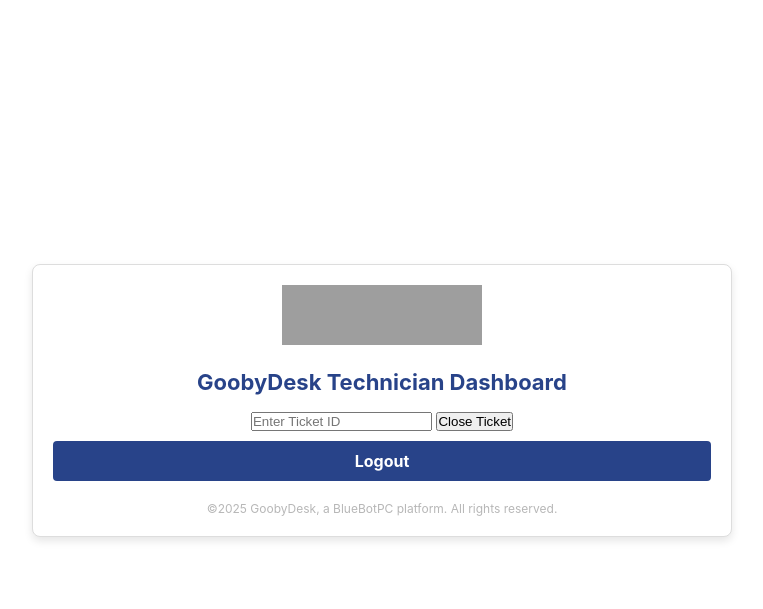
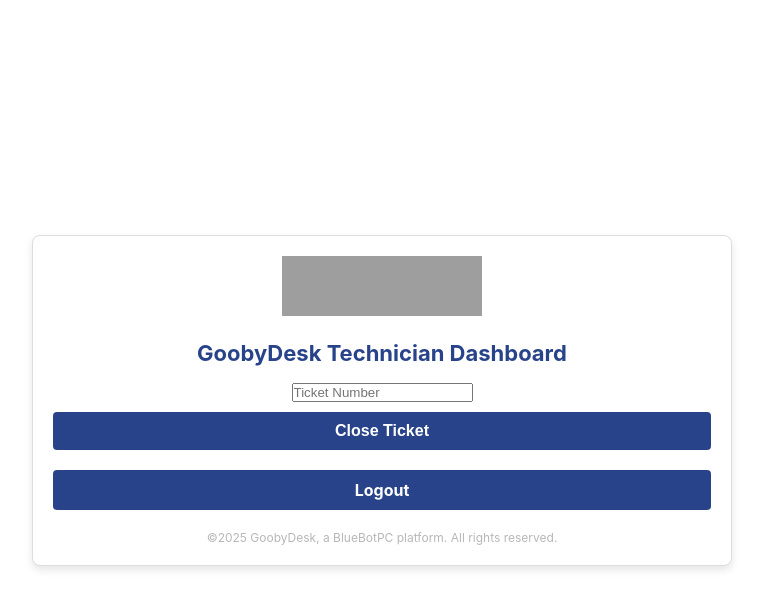
Before and after one commit to bluebotpc/BlueDesk, a Flask app: template templates/dashboard.html in a window 1280 px wide. Shown: the top 609 px of the page, without its empty margins (258-1021 px from the left). Run offline with Flask 3, Linux system fonts and the light colour scheme; the template is opened without the code that fills it, so the values that code supplies are empty; grey boxes are pictures that could not be loaded.

Commit message:
FEATURE - Close Tickets
Tickets can now be closed from the dashboard via javascript button.

```diff
--- a/app.py
+++ b/app.py
@@ -132,7 +132,7 @@
 
 
                     if not ticket_id:
-                        continue  # Skip if no valid ticket ID is found
+                        continue  # Skip if no valid ticket-id is found
 
                     body = extract_email_body(msg)
 
@@ -144,7 +144,7 @@
                             print(f"INFO - Updated ticket {ticket_id} with reply from {from_email}")
                             break
 
-        #save_tickets(tickets) # Commenting this out to prevent constant writing to the json file.
+        #save_tickets(tickets) # Commenting this out to prevent constant writing to the tickets.json file.
         mail.logout()
         print("INFO - Email fetch job completed.")
     except Exception as e:
@@ -158,7 +158,8 @@
 
 threading.Thread(target=background_email_monitor, daemon=True).start()
 
-# Routes
+# BELOW THIS LINE IS RESERVED FOR FLASK APP ROUTES
+# This is the "default" route for the home/index/landing page. This is where users submit a ticket.
 @app.route("/", methods=["GET", "POST"])
 def home():
     if request.method == "POST":
@@ -181,17 +182,18 @@
             "notes": []
         }
 
-        tickets = load_tickets()
+        tickets = load_tickets() # Load the ticket-db into memory via a read operation.
         tickets.append(new_ticket)
-        save_tickets(tickets)
+        save_tickets(tickets) # Writes the new ticket into the tickets.json file.
 
-        # Craft the initial email format. This will be updated to
+        # Craft the initial email format. This will eventually be updated to support HTML email signatures.
         send_email(email, f"{ticket_number} - {subject}", f"Thank you for your request. Your new Ticket ID is {ticket_number}. You have provided the following details... {message}")
 
         return redirect(url_for("home"))
 
     return render_template("index.html")
 
+#
 @app.route("/login", methods=["GET", "POST"])
 def login():
     if request.method == "POST":
@@ -208,41 +210,42 @@
 
 @app.route("/dashboard")
 def dashboard():
-    if not session.get("technician"):
-        return redirect(url_for("login"))
+    if not session.get("technician"): # If the local machine does not have a session token/cookie containing the 'technician' tag.
+        # Placeholder line - I may add some sort of print statement for debug logging. Future standard logging should eventually be implemented.
+        return redirect(url_for("login")) # Redirect them to the login page.
 
-    tickets = load_tickets()
+    tickets = load_tickets() # Load the ticket-db into memory via a read operation.
     # Filtering out tickets with the Closed Status.
     open_tickets = [ticket for ticket in tickets if ticket["status"].lower() != "closed"]
     return render_template("dashboard.html", tickets=open_tickets)
 
+# Opens a ticket in raw json. This should be tweaked eventually.
 @app.route("/ticket/<ticket_number>")
 def ticket_detail(ticket_number):
     tickets = load_tickets()
     ticket = next((t for t in tickets if t["ticket_number"] == ticket_number), None)
     if ticket:
         return jsonify(ticket)
-    return "Ticket not found", 404
+    return "Ticket Number in the URL was not found", 404
 
-# Removes the session cookie from the user browser, sending back to the login page.
+# Removes the session cookie from the user browser, sending the Technician/user back to the login page.
 @app.route("/logout")
 def logout():
     session.pop("technician", None)
-    return redirect(url_for("login"))
+    return redirect(url_for("login")) # Send a logged out user back to the login page. This can be customized.
 
-# Routine to close a ticket.
+# Routine to close a ticket. This invloves a write operation to the tickets.json file.
 @app.route("/close_ticket/<ticket_number>", methods=["POST"])
 def close_ticket(ticket_number):
-    if not session.get("technician"):  # Ensure only logged-in techs can close tickets
+    if not session.get("technician"):  # Ensure only logged-in techs can close tickets.
         return jsonify({"message": "Unauthorized"}), 403
-
-    tickets = load_tickets()
+    tickets = load_tickets() # Loads tickets.json into memory.
     for ticket in tickets:
-        if ticket["ticket_number"] == ticket_number:
+        if ticket["ticket_number"] == ticket_number: # Basic input validation.
             ticket["status"] = "Closed"
-            save_tickets(tickets)
-            return jsonify({"message": f"Ticket {ticket_number} has been closed."})
-
+            save_tickets(tickets) # Writes to the tickets.json file.
+            return jsonify({"message": f"Ticket {ticket_number} has been closed."}) # This appears to be a pop-up. I'm not sure I am happy with this.
+        # If the ticket was not found....
     return jsonify({"message": "Ticket not found"}), 404
 
 if __name__ == "__main__":
--- a/templates/dashboard.html
+++ b/templates/dashboard.html
@@ -6,6 +6,7 @@
     <meta name="viewport" content="width=device-width, initial-scale=1.0">
     <meta name="author" content="Matt Faulkner">
     <title>GoobyDesk - Technician Dashboard</title>
+    <!-- Style/CSS goes in the HTML5 head -->
     <style>
         * {
             box-sizing: border-box;
@@ -73,6 +74,20 @@
             background-color: #1f356b;
         }
 
+        .close-ticket-btn {
+            display: block;
+            background-color: #284389;
+            color: white;
+            font-size: 16px;
+            font-weight: bold;
+            padding: 10px;
+            border-radius: 4px;
+            margin: 10px 0 20px;
+            border: none;
+            cursor: pointer;
+            text-align: center;
+            width: 100%;
+        }
         .ticket-list {
             list-style-type: none;
             padding: 0;
@@ -94,6 +109,7 @@
         }
     </style>
 </head>
+<!-- Start of the displayed HTML -->
 <body>
     <div class="container">
         <div class="logo">
@@ -109,17 +125,18 @@
                 </li>
             {% endfor %}
         </ul>
+        <!-- Close Ticket button -->
         <div>
-            <input type="text" id="ticketIdInput" placeholder="Enter Ticket ID">
-            <button onclick="closeTicket()">Close Ticket</button>
+            <input type="text" id="ticketIdInput" placeholder="Ticket Number">
+            <button class="close-ticket-btn" button onclick="closeTicket()">Close Ticket</button>
         </div>
-
+        <!-- The following is in Javascript. This is requires for the logged in Technician/User to close a ticket. -->
         <script>
         function closeTicket() {
             let ticketId = document.getElementById("ticketIdInput").value.trim();
 
             if (!ticketId) {
-                alert("Please enter a valid Ticket ID.");
+                alert("Ticket Number was NOT found. Try again.");
                 return;
             }
 
@@ -134,6 +151,7 @@
             .catch(error => console.error('Error:', error));
         }
         </script>
+        <!-- Technician logout button -->
         <a href="{{ url_for('logout') }}" class="logout-btn">Logout</a>
         <p class="footer-text">©2025 GoobyDesk, a BlueBotPC platform. All rights reserved.</p>
     </div>
```
Also changed, not shown: README.md, 1 other file.
